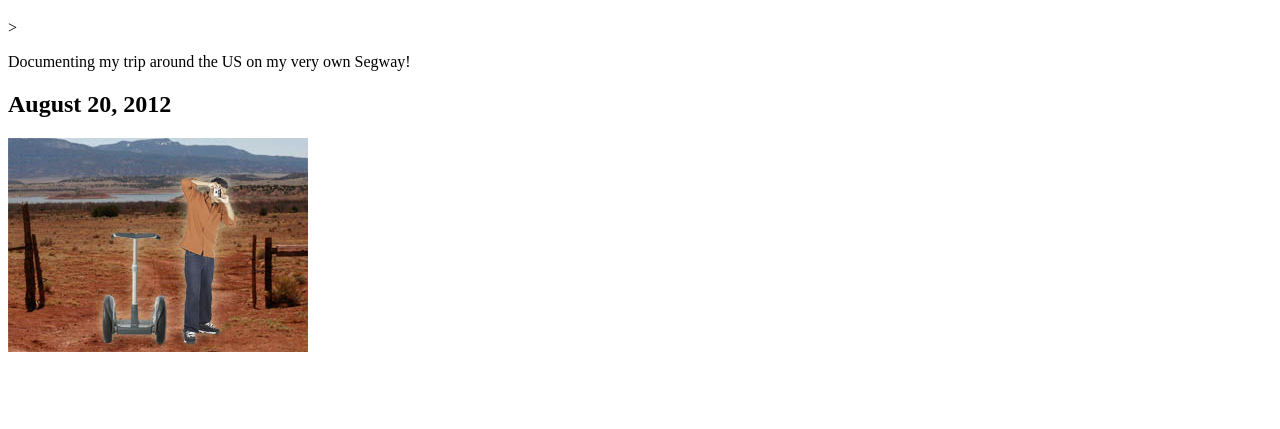
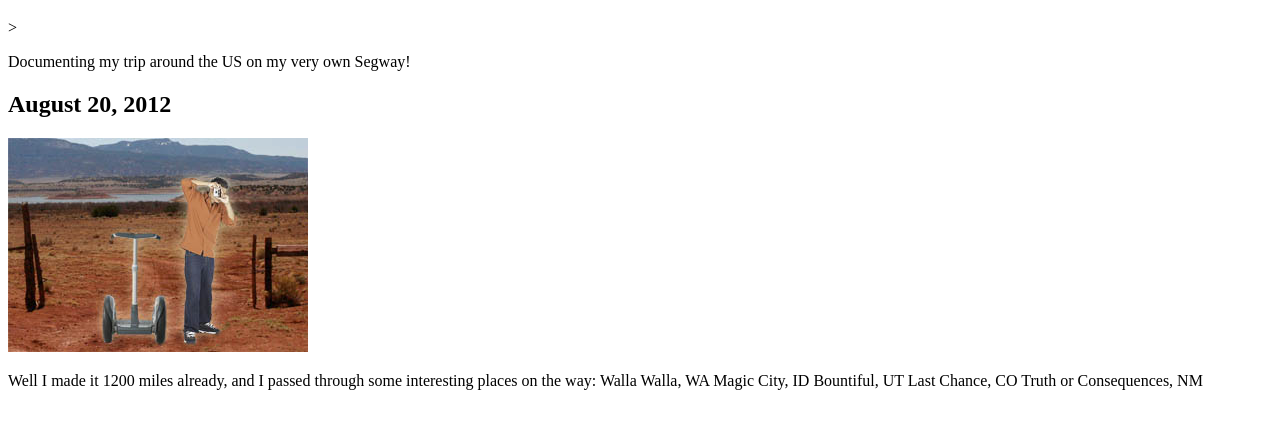
Before and after one commit to Kurama1450/FullStackWebEnero2023, a plain HTML site: page index.html in a window 1280 px wide. Shown: the part 61-490 px from the top of the page. Drawn offline with Linux system fonts and the light colour scheme.

Commit message:
Commit updates

```diff
--- a/index.html
+++ b/index.html
@@ -22,6 +22,15 @@
 
        <h2>August 20, 2012</h2>
        <img src ="images/segway2.jpg">
+       <p>
+            Well I made it 1200 miles already, and I passed
+            through some interesting places on the way:
+            Walla Walla, WA
+            Magic City, ID
+            Bountiful, UT
+            Last Chance, CO
+            Truth or Consequences, NM
+       </p>
     </body>
 
 </html>
```
